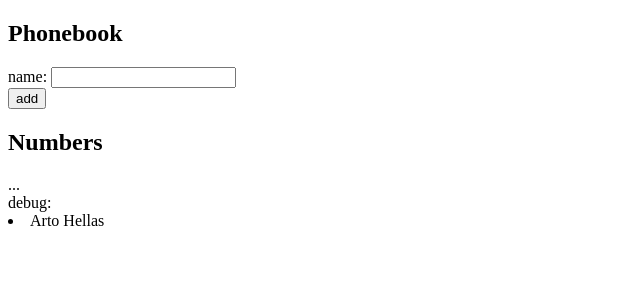
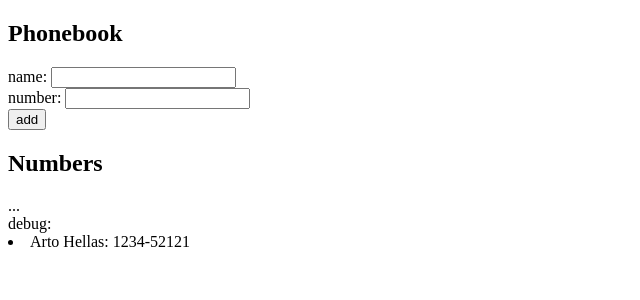
Before and after one commit to Akito-n/FullStack-front, a React (Create React App) app: page / in a window 1280 px wide. Shown: the top 300 px of the page, without its empty margins (0-640 px from the left). Built offline with nearby package versions, Linux system fonts and the light colour scheme.

Commit message:
numberを登録できるようにした

```diff
--- a/src/App.js
+++ b/src/App.js
@@ -1,11 +1,16 @@
 import React, { useState } from 'react';
 
 const App = () => {
-  const [ persons, setPersons ] = useState([ { name: 'Arto Hellas' } ]);
+  const [ persons, setPersons ] = useState([ { name: 'Arto Hellas', number: '1234-52121' } ]);
   const [ newName, setNewName ] = useState('');
+  const [ newNomber, setNewNomber ] = useState('');
   const handleNmaeChange = (event) => {
     console.log('change', event.target.value);
     setNewName(event.target.value);
+  };
+  const handleNumberChange = (event) => {
+    console.log('change', event.target.value);
+    setNewNomber(event.target.value);
   };
 
   const handleSetPerson = (event) => {
@@ -16,7 +21,8 @@ const App = () => {
       return;
     }
     const newUser = {
-      name: newName
+      name: newName,
+      number: newNomber
     };
     setPersons(persons.concat(newUser));
     setNewName('');
@@ -30,12 +36,21 @@ const App = () => {
           name: <input value={newName} onChange={handleNmaeChange} />
         </div>
         <div>
+          number: <input value={newNomber} onChange={handleNumberChange} />
+        </div>
+        <div>
           <button type="submit">add</button>
         </div>
       </form>
       <h2>Numbers</h2>
       ...
-      <div>debug:{persons.map((person, index) => <li key={index}>{person.name}</li>)}</div>
+      <div>
+        debug:{persons.map((person, index) => (
+          <li key={index}>
+            {person.name}: {person.number}
+          </li>
+        ))}
+      </div>
     </div>
   );
 };
```
